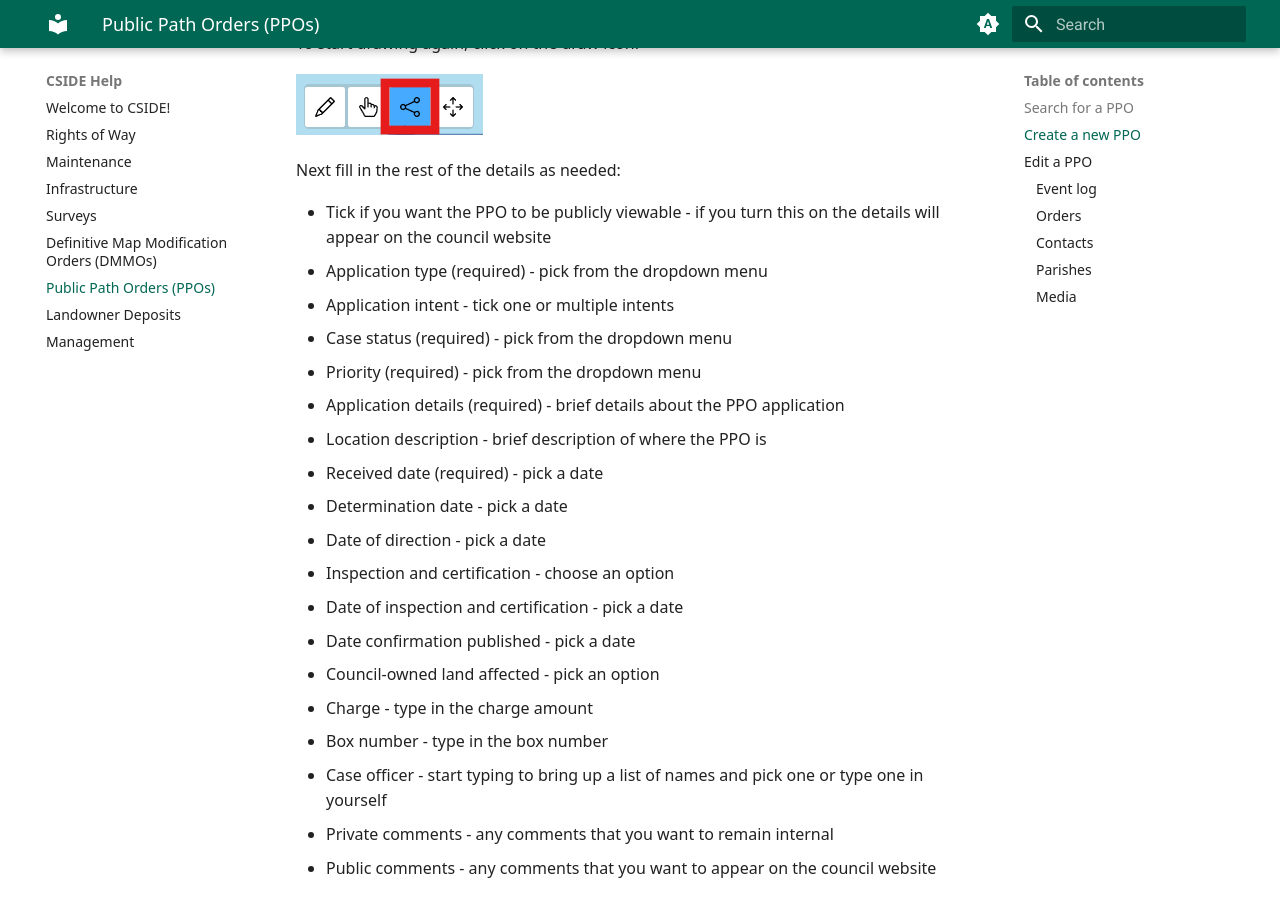
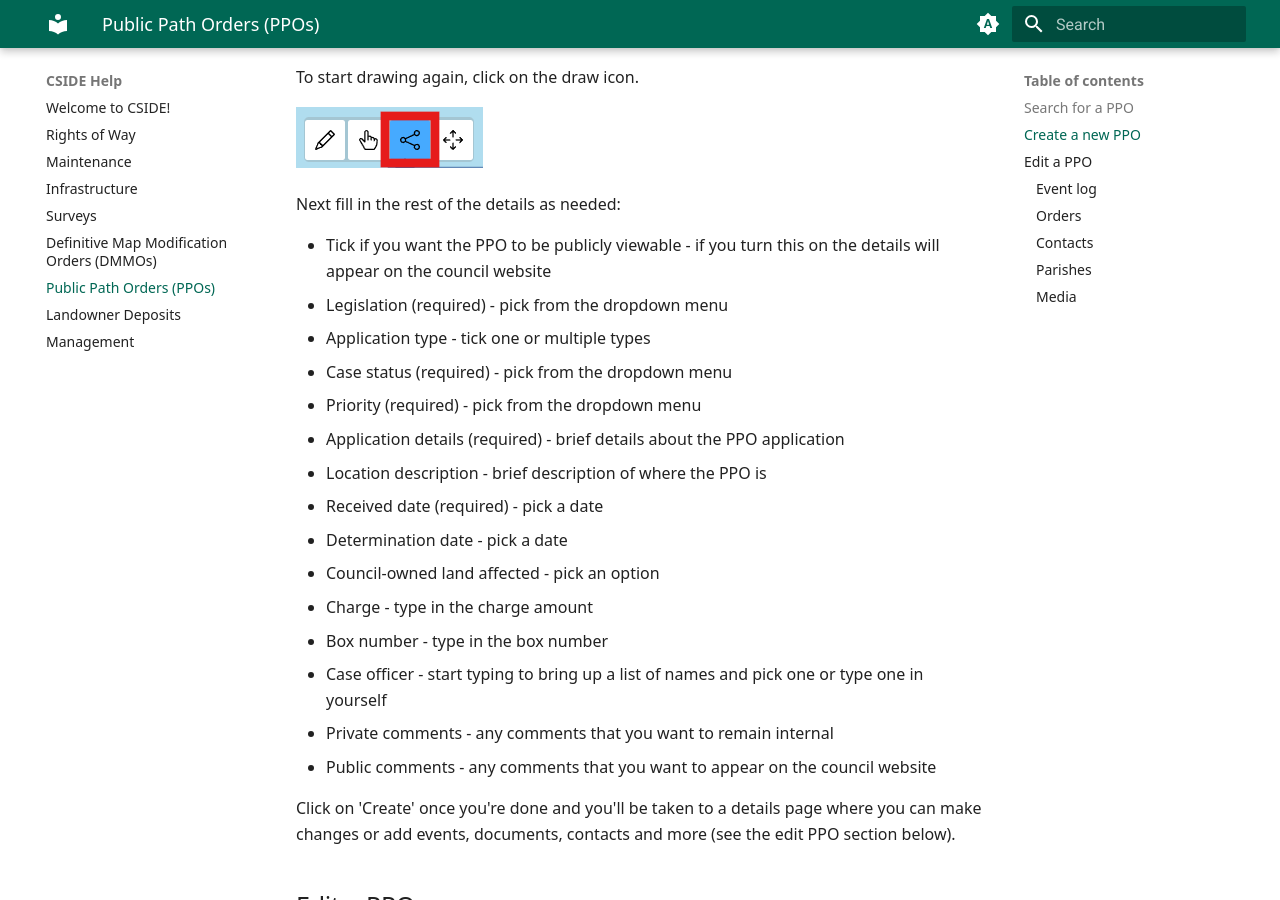
Before and after one commit to Dorset-Council-UK/cside-docs, an MkDocs documentation site: the page built from docs/ppo.md, in a window 1280 px wide and 900 px high, scrolled down 1467 px. Built offline with MkDocs 1.6.1 and Material for MkDocs 9.7.7, drawn with Linux system fonts in a browser that asks for light colours; some of the changed text lies outside the part shown.

Commit message:
Amended multiple pages to add and remove as needed

```diff
--- a/docs/ppo.md
+++ b/docs/ppo.md
@@ -35,18 +36,14 @@ To start drawing again, click on the draw icon.
 Next fill in the rest of the details as needed:
 
 - Tick if you want the PPO to be publicly viewable - if you turn this on the details will appear on the council website
-- Application type (required) - pick from the dropdown menu
-- Application intent - tick one or multiple intents
+- Legislation (required) - pick from the dropdown menu
+- Application type - tick one or multiple types
 - Case status (required) - pick from the dropdown menu
 - Priority (required) - pick from the dropdown menu
 - Application details (required) - brief details about the PPO application
 - Location description - brief description of where the PPO is
 - Received date (required) - pick a date
 - Determination date - pick a date
-- Date of direction - pick a date
-- Inspection and certification - choose an option
-- Date of inspection and certification - pick a date
-- Date confirmation published - pick a date
 - Council-owned land affected - pick an option
 - Charge - type in the charge amount
 - Box number - type in the box number
```
Also changed, not shown: other parts of docs/ppo.md (+1 -0 lines), docs/dmmo.md (+7 -3 lines), docs/landowner-deposits.md (+1 -0 lines), docs/rights-of-way.md (+1 -0 lines), 1 other file.
